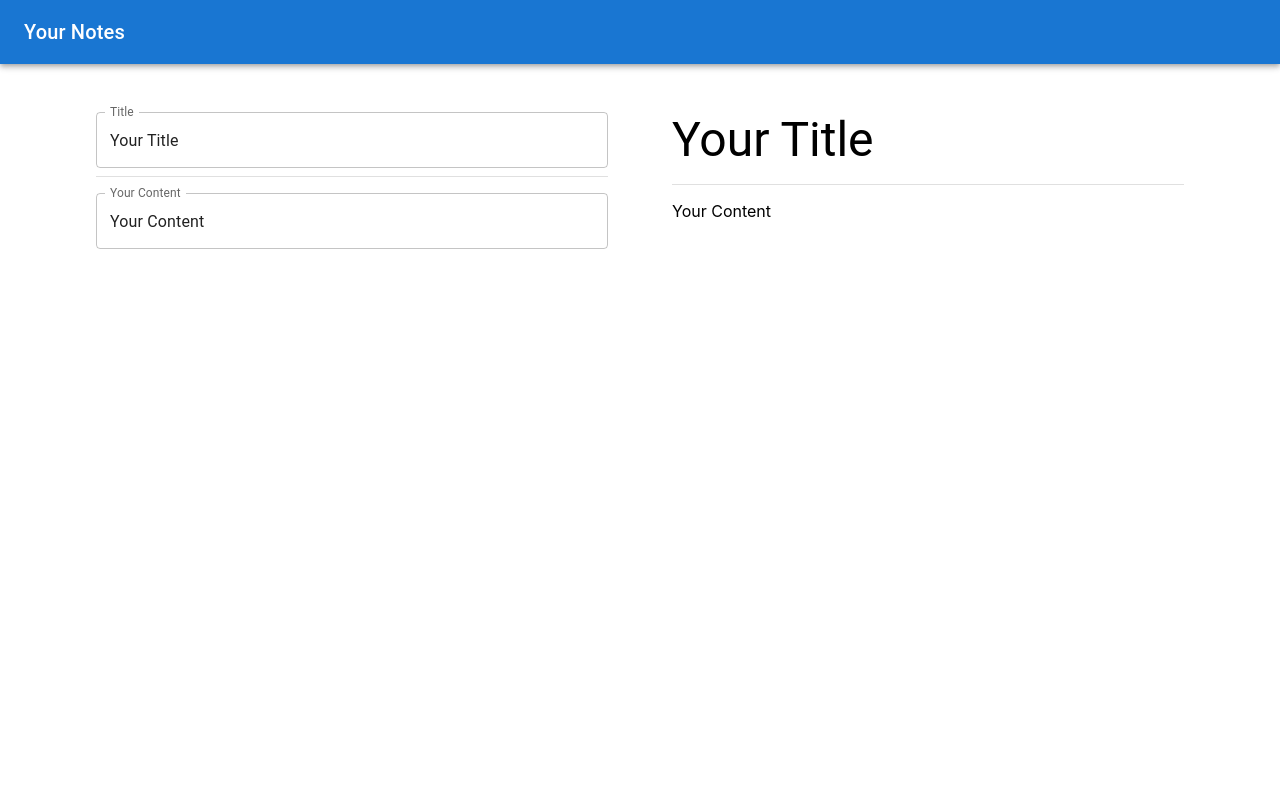
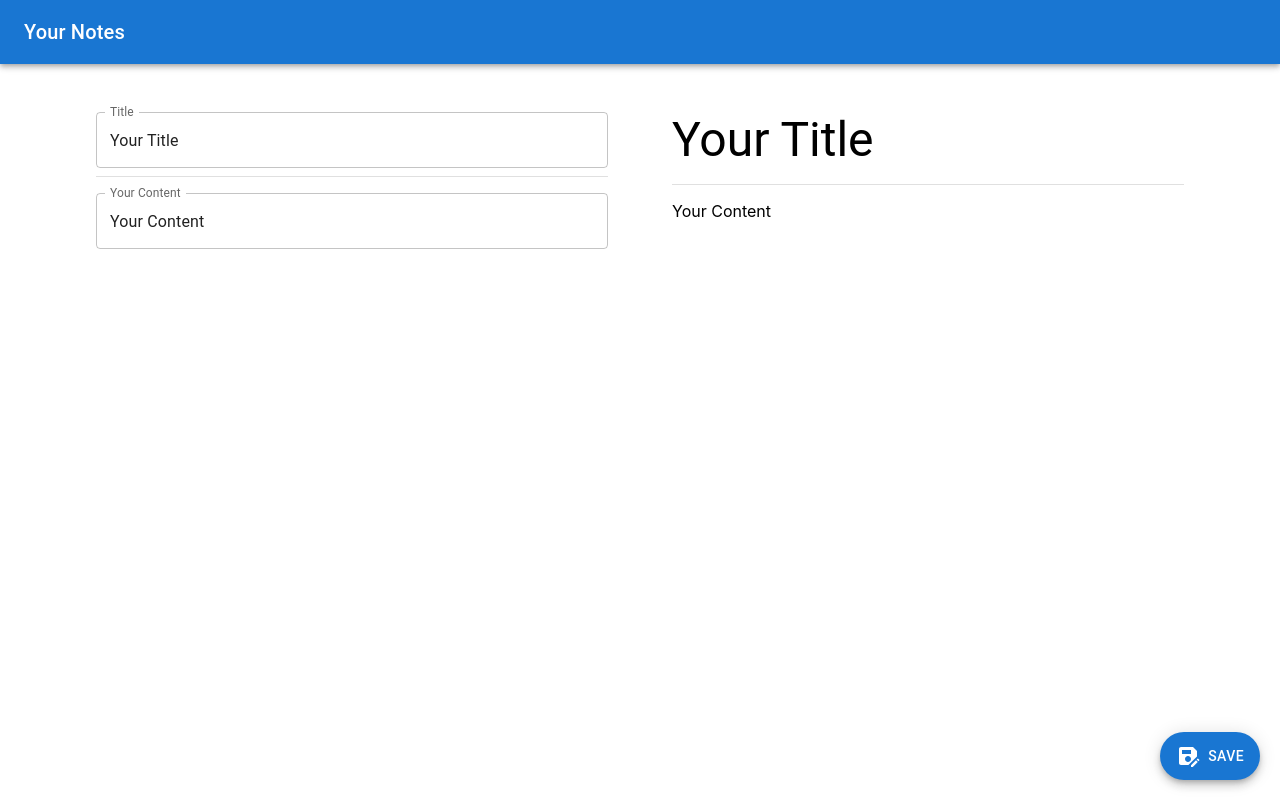
Before and after one commit to Kay-Kleinvogel/cloud-native-test, a React (Create React App) app in the folder frontend/note-fe/: page /create in a window 1280 px wide. Built offline with nearby package versions, Linux system fonts and the light colour scheme.

Commit message:
feat(note-creation):send new note to db

```diff
--- a/frontend/note-fe/src/CreateNote/CreateNote.tsx
+++ b/frontend/note-fe/src/CreateNote/CreateNote.tsx
@@ -1,13 +1,46 @@
-import { Container, Divider, TextField, Typography } from "@mui/material";
+import {
+  Button,
+  Container,
+  Divider,
+  Fab,
+  TextField,
+  Typography,
+} from "@mui/material";
 import React from "react";
 import reactMarkdown from "react-markdown";
 import { ReactMarkdown } from "react-markdown/lib/react-markdown";
 import remarkGfm from "remark-gfm";
-
+import SaveAsIcon from "@mui/icons-material/SaveAs";
+import { useNavigate } from "react-router-dom";
 const CreateNote = () => {
   // state
   const [title, setTitle] = React.useState("Your Title");
   const [text, setText] = React.useState("Your Content");
+
+  const navigate = useNavigate();
+
+  const saveNote = () => {
+    // set the basic object for the note
+    const noteObject = {
+      name: title,
+      notes: text,
+      tags: ["test1", "test2"],
+      participants: ["test1", "test2"],
+    };
+
+    // send the note to the server
+    const requestOptions = {
+      method: "POST",
+      headers: { "Content-Type": "application/json" },
+      body: JSON.stringify(noteObject),
+    };
+    fetch("http://localhost:8080/notes", requestOptions)
+      .then((res) => res.json())
+      .then((data) => console.log(data));
+
+    // redirect to main page
+    navigate("/");
+  };
 
   return (
     <Container>
@@ -49,6 +82,24 @@ const CreateNote = () => {
           <ReactMarkdown children={text} remarkPlugins={[remarkGfm]} />
         </div>
       </div>
+      <Fab
+        color='primary'
+        aria-label='add'
+        variant='extended'
+        component={Button}
+        style={{
+          margin: 0,
+          top: "auto",
+          right: 20,
+          bottom: 20,
+          left: "auto",
+          position: "fixed",
+        }}
+        onClick={saveNote}
+      >
+        <SaveAsIcon sx={{ mr: 1 }} />
+        Save
+      </Fab>
     </Container>
   );
 };
```
